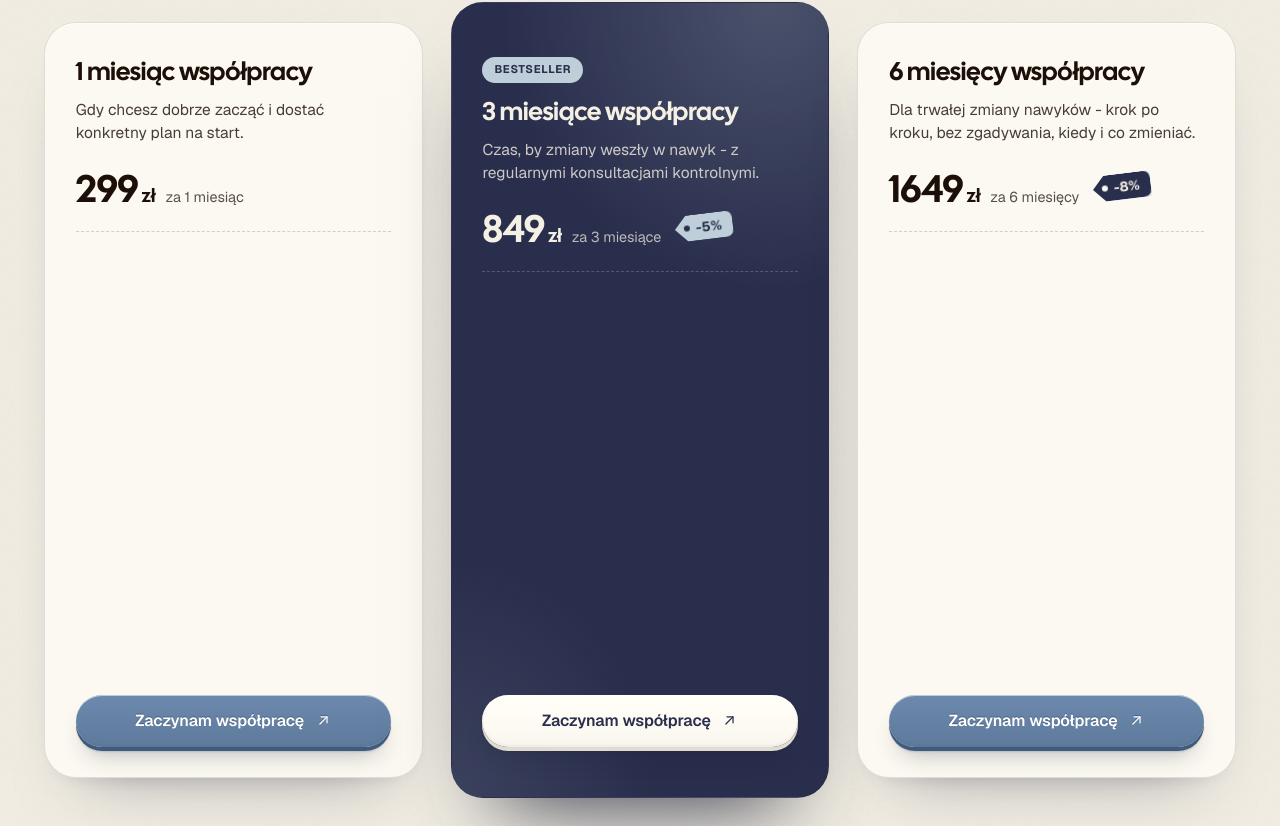
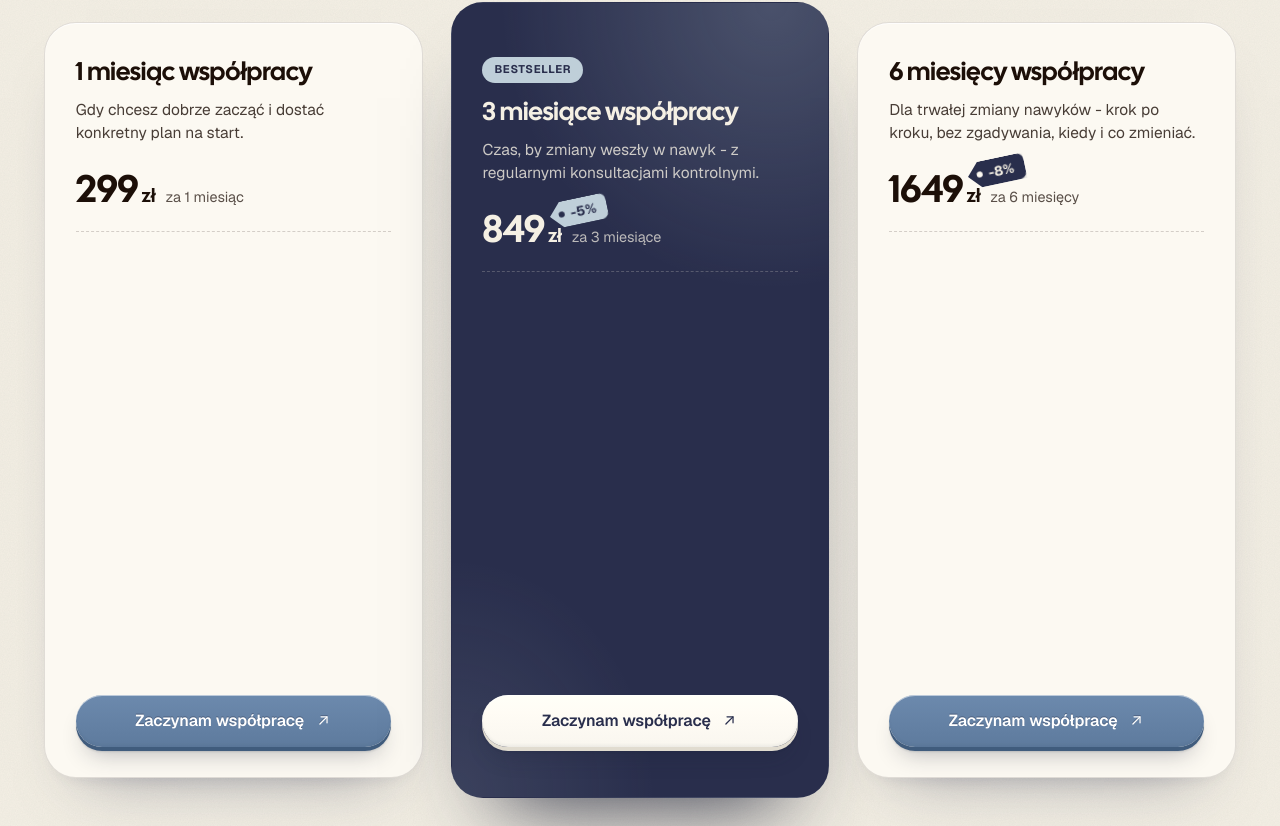
Before and after one commit to Ph0enixKM/niedieta-website, a Next.js app: page / in a window 1280 px wide. Shown: the part 6594-7420 px from the top of the page. Built offline with nearby package versions, Linux system fonts and the light colour scheme.

Commit message:
Oferta: metka z oszczędnością zawieszona nad „zł”
Pozycjonowana absolutnie względem waluty w komponencie Price,
więc nie przesuwa ceny ani okresu.

Co-Authored-By: Claude Opus 5.5 <noreply@anthropic.com>
Claude-Session: https://claude.ai/code/session_01E9gSLXzzbEDAVjqwH6B2TV

```diff
--- a/src/components/Offer/Offer.module.css
+++ b/src/components/Offer/Offer.module.css
@@ -193,10 +193,13 @@
     --tag: var(--berry);
     --tag-ink: var(--cream);
     --tag-hole: var(--paper);
-    position: relative;
-    align-self: center;
-    margin-left: 4px;
+    /* hung above the "zł" of the price (see Price's tag) */
+    position: absolute;
+    bottom: 72%;
+    left: 0.35em;
+    white-space: nowrap;
     padding: 5px 11px 5px 21px;
+    font-family: var(--font-sans);
     border-radius: 0 7px 7px 0;
     font-size: 0.84rem;
     font-weight: 700;
@@ -205,8 +208,9 @@
     color: var(--tag-ink);
     background: var(--tag);
     clip-path: polygon(12px 0, 100% 0, 100% 100%, 12px 100%, 0 50%);
-    transform: rotate(-7deg);
+    transform: rotate(-12deg);
     transform-origin: 0 50%;
+    pointer-events: none;
     filter: drop-shadow(0 3px 4px rgba(28, 32, 54, 0.18));
 }
 
--- a/src/components/Price/Price.module.css
+++ b/src/components/Price/Price.module.css
@@ -19,6 +19,7 @@
 }
 
 .currency {
+    position: relative;
     font-size: 0.5em;
     letter-spacing: 0;
 }
--- a/src/components/Price/Price.tsx
+++ b/src/components/Price/Price.tsx
@@ -13,7 +13,7 @@ const format = (value: number) =>
 interface Props {
     amount: number;
     period?: string;
-    /** Shown at the end of the price row, e.g. a savings tag. */
+    /** Hung on the currency, above "zł" - e.g. a savings tag. Position it absolutely (the currency is its containing block). */
     tag?: ReactNode;
     /** Services round the promo price to whole złoty, products keep the grosze. */
     rounding?: "whole" | "cents";
@@ -48,10 +48,12 @@ export default function Price({ amount, period, tag, rounding = "whole", discoun
                 {discounted !== null && <s className={styles.old}>{format(amount)} zł</s>}
                 <span className={styles.amount}>
                     {format(discounted ?? amount)}
-                    <span className={styles.currency}>&nbsp;zł</span>
+                    <span className={styles.currency}>
+                        &nbsp;zł
+                        {tag}
+                    </span>
                 </span>
                 {period && <span className={styles.period}>{period}</span>}
-                {tag}
             </div>
             {discounted !== null && (
                 <p className={styles.lowest}>Najniższa cena z 30 dni przed obniżką: {format(amount)} zł</p>
```
